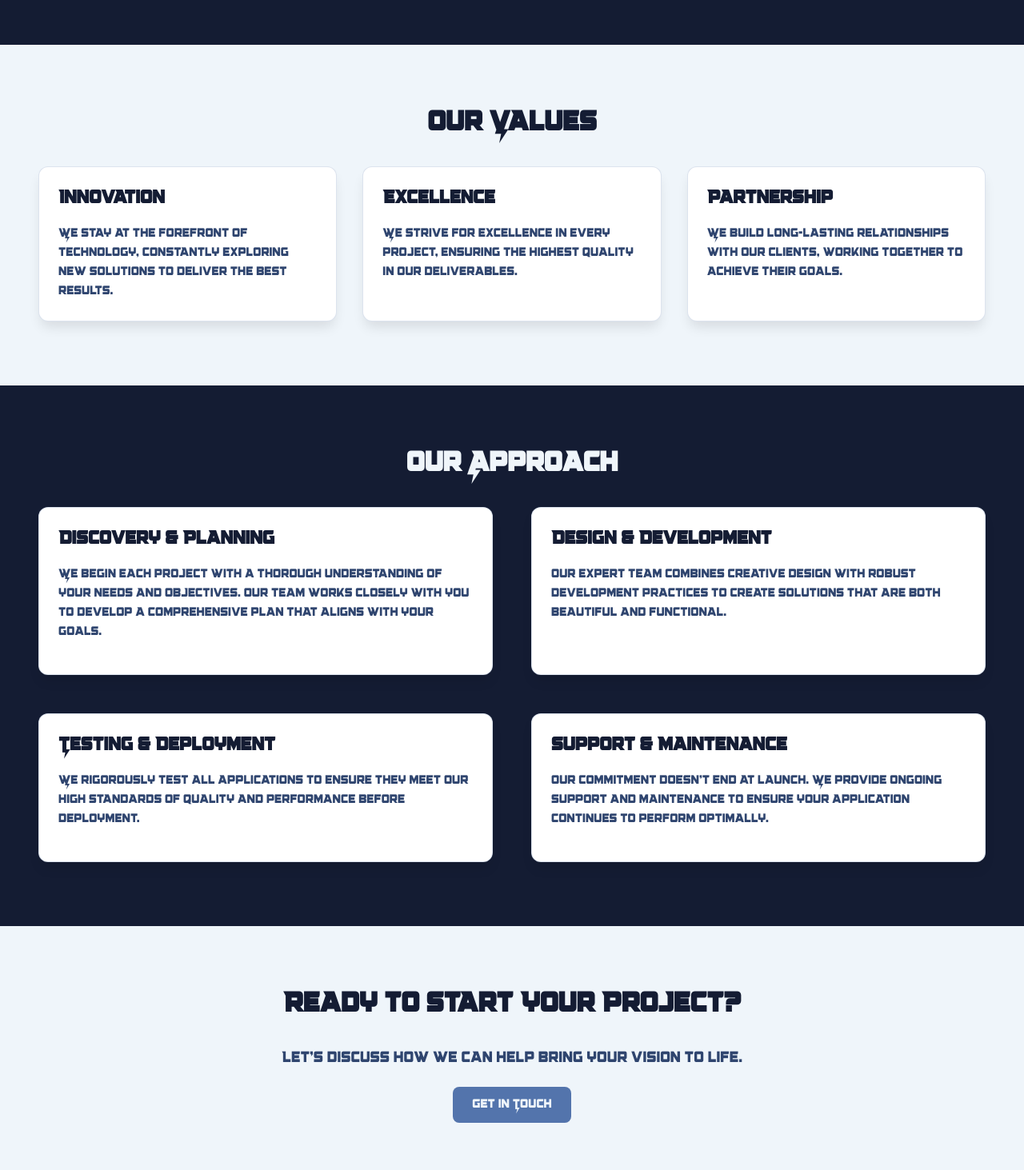
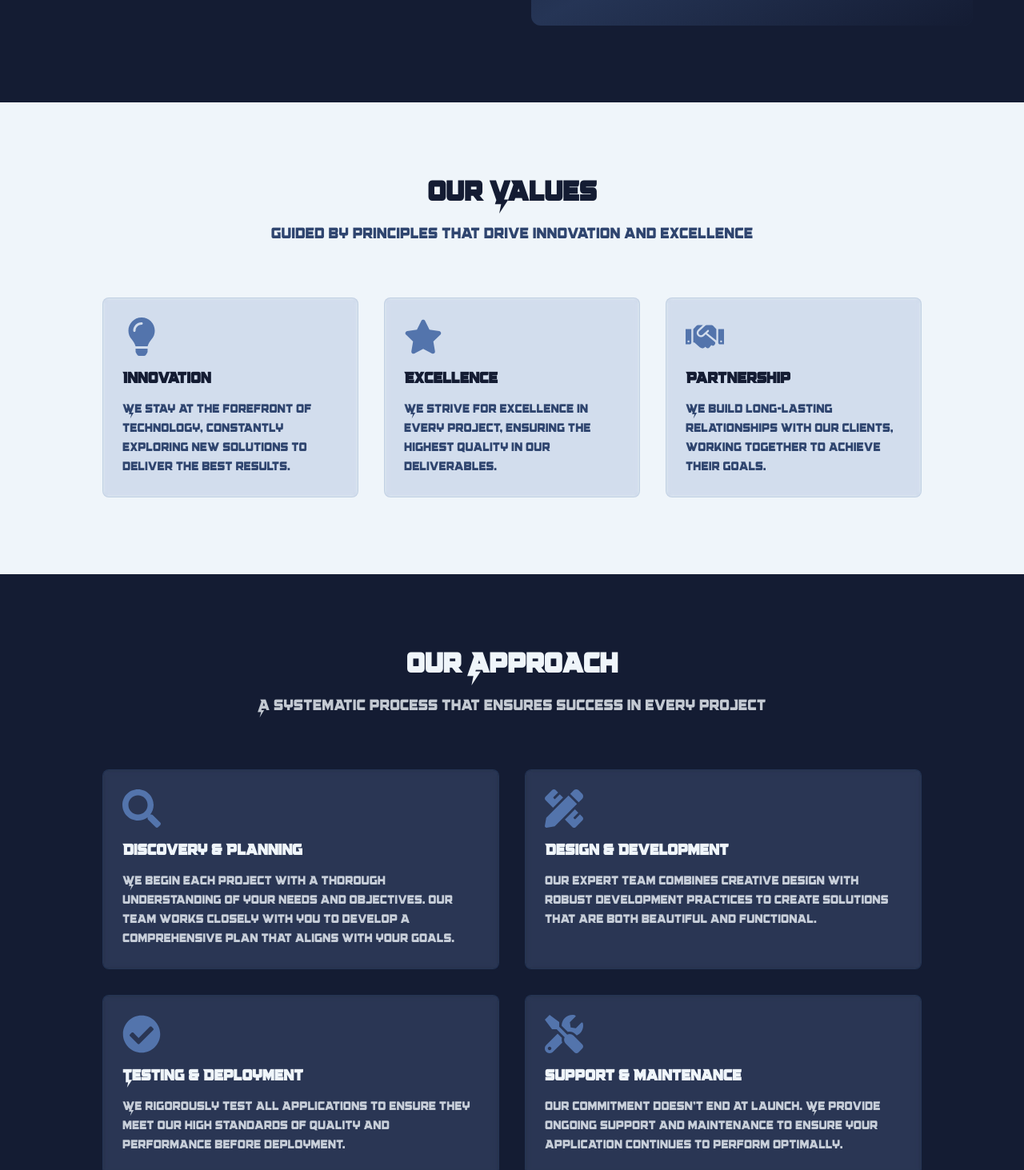
Before and after one commit to dinethnarada/techlumina-web, a Next.js app: page /about in a window 1280 px wide. Shown: the part 540-2003 px from the top of the page at 80% size. Built offline with nearby package versions, Linux system fonts and the light colour scheme.

Commit message:
add service cards

```diff
--- a/package.json
+++ b/package.json
@@ -13,7 +13,8 @@
     "framer-motion": "^12.4.10",
     "next": "15.2.1",
     "react": "^19.0.0",
-    "react-dom": "^19.0.0"
+    "react-dom": "^19.0.0",
+    "react-icons": "^5.5.0"
   },
   "devDependencies": {
     "@eslint/eslintrc": "^3",
--- a/src/app/about/page.tsx
+++ b/src/app/about/page.tsx
@@ -1,11 +1,15 @@
+import ValueCard from '@/components/ValueCard';
+import ApproachCard from '@/components/ApproachCard';
+import { FaLightbulb, FaStar, FaHandshake, FaSearch, FaPencilRuler, FaCheckCircle, FaTools } from 'react-icons/fa';
+
 export default function About() {
   return (
-    <div className="min-h-screen">
+    <main className="min-h-screen bg-navy">
       {/* About Hero Section */}
-      <section className="relative py-20 px-6 sm:px-8 md:px-12 bg-navy">
-        <div className="max-w-7xl mx-auto">
-          <h1 className="section-title text-center text-light-gray !text-light-gray">About Tech Lumina</h1>
-          <div className="grid grid-cols-1 md:grid-cols-2 gap-12 items-center">
+      <section className="relative py-24 px-4 md:px-8 bg-navy">
+        <div className="max-w-6xl mx-auto">
+          <h1 className="text-4xl md:text-5xl font-bold mb-4 text-center text-light-gray">About Tech Lumina</h1>
+          <div className="grid grid-cols-1 md:grid-cols-2 gap-12 items-center mt-16">
             <div>
               <p className="text-lg text-light-gray/80 mb-6">
                 Tech Lumina is a forward-thinking web development company dedicated to creating powerful, scalable, and innovative web applications. Our mission is to transform your digital ideas into reality through cutting-edge technology and exceptional design.
@@ -25,77 +29,84 @@ export default function About() {
       </section>
 
       {/* Values Section */}
-      <section className="py-20 px-6 sm:px-8 md:px-12 bg-light-gray">
-        <div className="max-w-7xl mx-auto">
-          <h2 className="section-title text-center">Our Values</h2>
-          <div className="grid grid-cols-1 md:grid-cols-3 gap-8">
-            <div className="card">
-              <h3 className="text-2xl font-semibold mb-4 text-navy">Innovation</h3>
-              <p className="text-blue-gray">
-                We stay at the forefront of technology, constantly exploring new solutions to deliver the best results.
-              </p>
-            </div>
-            <div className="card">
-              <h3 className="text-2xl font-semibold mb-4 text-navy">Excellence</h3>
-              <p className="text-blue-gray">
-                We strive for excellence in every project, ensuring the highest quality in our deliverables.
-              </p>
-            </div>
-            <div className="card">
-              <h3 className="text-2xl font-semibold mb-4 text-navy">Partnership</h3>
-              <p className="text-blue-gray">
-                We build long-lasting relationships with our clients, working together to achieve their goals.
-              </p>
+      <section className="py-24 px-4 md:px-8 bg-light-gray">
+        <div className="max-w-6xl mx-auto">
+          <div className="text-center mb-16">
+            <h2 className="text-4xl font-bold mb-4 text-navy">Our Values</h2>
+            <p className="text-xl text-blue-gray max-w-2xl mx-auto">
+              Guided by principles that drive innovation and excellence
+            </p>
+          </div>
+          <div className="max-w-5xl mx-auto">
+            <div className="grid grid-cols-1 md:grid-cols-3 gap-6 md:gap-8">
+              <ValueCard
+                icon={<FaLightbulb className="w-full h-full" />}
+                title="Innovation"
+                description="We stay at the forefront of technology, constantly exploring new solutions to deliver the best results."
+              />
+              <ValueCard
+                icon={<FaStar className="w-full h-full" />}
+                title="Excellence"
+                description="We strive for excellence in every project, ensuring the highest quality in our deliverables."
+              />
+              <ValueCard
+                icon={<FaHandshake className="w-full h-full" />}
+                title="Partnership"
+                description="We build long-lasting relationships with our clients, working together to achieve their goals."
+              />
             </div>
           </div>
         </div>
       </section>
 
-      {/* Team Section */}
-      <section className="py-20 px-6 sm:px-8 md:px-12 bg-navy">
-        <div className="max-w-7xl mx-auto">
-          <h2 className="section-title text-center text-light-gray !text-light-gray">Our Approach</h2>
-          <div className="grid grid-cols-1 md:grid-cols-2 gap-12">
-            <div className="card">
-              <h3 className="text-2xl font-semibold mb-4 text-navy">Discovery & Planning</h3>
-              <p className="text-blue-gray mb-4">
-                We begin each project with a thorough understanding of your needs and objectives. Our team works closely with you to develop a comprehensive plan that aligns with your goals.
-              </p>
-            </div>
-            <div className="card">
-              <h3 className="text-2xl font-semibold mb-4 text-navy">Design & Development</h3>
-              <p className="text-blue-gray mb-4">
-                Our expert team combines creative design with robust development practices to create solutions that are both beautiful and functional.
-              </p>
-            </div>
-            <div className="card">
-              <h3 className="text-2xl font-semibold mb-4 text-navy">Testing & Deployment</h3>
-              <p className="text-blue-gray mb-4">
-                We rigorously test all applications to ensure they meet our high standards of quality and performance before deployment.
-              </p>
-            </div>
-            <div className="card">
-              <h3 className="text-2xl font-semibold mb-4 text-navy">Support & Maintenance</h3>
-              <p className="text-blue-gray mb-4">
-                Our commitment doesn't end at launch. We provide ongoing support and maintenance to ensure your application continues to perform optimally.
-              </p>
+      {/* Approach Section */}
+      <section className="py-24 px-4 md:px-8 bg-navy">
+        <div className="max-w-6xl mx-auto">
+          <div className="text-center mb-16">
+            <h2 className="text-4xl font-bold mb-4 text-light-gray">Our Approach</h2>
+            <p className="text-xl text-light-gray/80 max-w-2xl mx-auto">
+              A systematic process that ensures success in every project
+            </p>
+          </div>
+          <div className="max-w-5xl mx-auto">
+            <div className="grid grid-cols-1 md:grid-cols-2 gap-6 md:gap-8">
+              <ApproachCard
+                icon={<FaSearch className="w-full h-full" />}
+                title="Discovery & Planning"
+                description="We begin each project with a thorough understanding of your needs and objectives. Our team works closely with you to develop a comprehensive plan that aligns with your goals."
+              />
+              <ApproachCard
+                icon={<FaPencilRuler className="w-full h-full" />}
+                title="Design & Development"
+                description="Our expert team combines creative design with robust development practices to create solutions that are both beautiful and functional."
+              />
+              <ApproachCard
+                icon={<FaCheckCircle className="w-full h-full" />}
+                title="Testing & Deployment"
+                description="We rigorously test all applications to ensure they meet our high standards of quality and performance before deployment."
+              />
+              <ApproachCard
+                icon={<FaTools className="w-full h-full" />}
+                title="Support & Maintenance"
+                description="Our commitment doesn't end at launch. We provide ongoing support and maintenance to ensure your application continues to perform optimally."
+              />
             </div>
           </div>
         </div>
       </section>
 
       {/* CTA Section */}
-      <section className="py-20 px-6 sm:px-8 md:px-12 bg-light-gray">
+      <section className="py-24 px-4 md:px-8 bg-light-gray">
         <div className="max-w-4xl mx-auto text-center">
-          <h2 className="section-title">Ready to Start Your Project?</h2>
+          <h2 className="text-4xl font-bold mb-4 text-navy">Ready to Start Your Project?</h2>
           <p className="text-xl text-blue-gray mb-8">
             Let's discuss how we can help bring your vision to life.
           </p>
-          <a href="/contact" className="button">
+          <a href="/contact" className="bg-medium-blue/20 hover:bg-medium-blue/30 text-navy border border-medium-blue/20 backdrop-blur-sm px-8 py-3 rounded-lg transition-all duration-300 hover:scale-105">
             Get in Touch
           </a>
         </div>
       </section>
-    </div>
+    </main>
   );
 }
--- /dev/null
+++ b/src/components/ApproachCard.tsx
@@ -0,0 +1,48 @@
+'use client';
+import { motion } from 'framer-motion';
+import { ReactNode } from 'react';
+
+interface ApproachCardProps {
+  title: string;
+  description: string;
+  icon: ReactNode;
+}
+
+const ApproachCard = ({ title, description, icon }: ApproachCardProps) => {
+  return (
+    <motion.div
+      initial={{ opacity: 0, y: 20 }}
+      whileInView={{ opacity: 1, y: 0 }}
+      viewport={{ once: true }}
+      whileHover={{ scale: 1.02, y: -5 }}
+      transition={{ duration: 0.3 }}
+      className="group relative bg-medium-blue/10 border border-medium-blue/20 backdrop-blur-sm p-6 rounded-lg overflow-hidden"
+    >
+      {/* Animated gradient background */}
+      <div className="absolute inset-0 bg-gradient-to-br from-medium-blue/10 to-transparent opacity-0 group-hover:opacity-100 transition-opacity duration-300" />
+
+      {/* Content */}
+      <div className="relative z-10">
+        {/* Icon with hover effect */}
+        <div className="w-12 h-12 mb-4 text-medium-blue group-hover:text-blue-gray transition-colors duration-300">
+          {icon}
+        </div>
+
+        {/* Title */}
+        <h3 className="text-xl font-bold mb-3 text-light-gray">
+          {title}
+        </h3>
+
+        {/* Description */}
+        <p className="text-light-gray/80">
+          {description}
+        </p>
+      </div>
+
+      {/* Glass effect overlay */}
+      <div className="absolute inset-0 bg-white/5 backdrop-blur-[2px] pointer-events-none" />
+    </motion.div>
+  );
+};
+
+export default ApproachCard;
--- /dev/null
+++ b/src/components/ValueCard.tsx
@@ -0,0 +1,48 @@
+'use client';
+import { motion } from 'framer-motion';
+import { ReactNode } from 'react';
+
+interface ValueCardProps {
+  title: string;
+  description: string;
+  icon: ReactNode;
+}
+
+const ValueCard = ({ title, description, icon }: ValueCardProps) => {
+  return (
+    <motion.div
+      initial={{ opacity: 0, y: 20 }}
+      whileInView={{ opacity: 1, y: 0 }}
+      viewport={{ once: true }}
+      whileHover={{ scale: 1.02, y: -5 }}
+      transition={{ duration: 0.3 }}
+      className="group relative bg-medium-blue/10 border border-medium-blue/20 backdrop-blur-sm p-6 rounded-lg overflow-hidden"
+    >
+      {/* Animated gradient background */}
+      <div className="absolute inset-0 bg-gradient-to-br from-medium-blue/10 to-transparent opacity-0 group-hover:opacity-100 transition-opacity duration-300" />
+
+      {/* Content */}
+      <div className="relative z-10">
+        {/* Icon with hover effect */}
+        <div className="w-12 h-12 mb-4 text-medium-blue group-hover:text-blue-gray transition-colors duration-300">
+          {icon}
+        </div>
+
+        {/* Title */}
+        <h3 className="text-xl font-bold mb-3 text-navy">
+          {title}
+        </h3>
+
+        {/* Description */}
+        <p className="text-blue-gray">
+          {description}
+        </p>
+      </div>
+
+      {/* Glass effect overlay */}
+      <div className="absolute inset-0 bg-white/5 backdrop-blur-[2px] pointer-events-none" />
+    </motion.div>
+  );
+};
+
+export default ValueCard;
--- a/tailwind.config.js
+++ b/tailwind.config.js
@@ -8,11 +8,10 @@ module.exports = {
   theme: {
     extend: {
       colors: {
-        'light-gray': '#eff5fa',
         'navy': '#141c33',
         'blue-gray': '#2f456f',
         'medium-blue': '#5374ac',
-        'mint': '#8afdd0',
+        'light-gray': '#eff5fa',
       },
       fontFamily: {
         'norwester': ['var(--font-norwester)', 'sans-serif'],
```
Also changed, not shown: src/app/page.tsx (+31 -19 lines), src/components/MatrixRain.tsx (+31 -18 lines), src/components/ServiceCard.tsx (added, +48 -0 lines), 1 other file (tests, documents, lock files or other folders).
